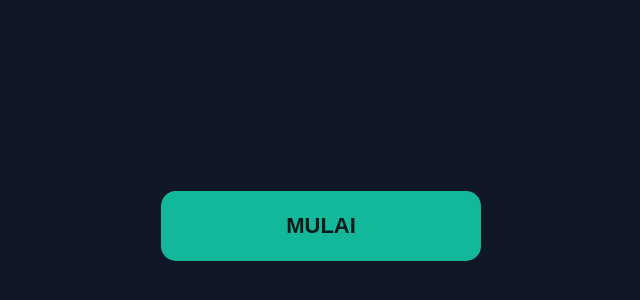
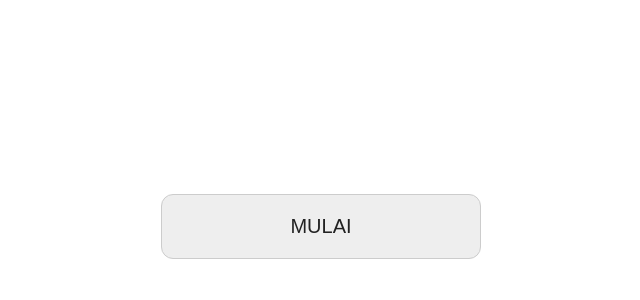
Before and after one commit to sdgsxfgsbvfgdfg/smart-ai-tools, a plain HTML site: page index.html in a window 1280 px wide. Shown: the part 174-474 px from the top of the page, without its empty margins (319-959 px from the left). Drawn offline with Linux system fonts and the light colour scheme.

Commit message:
Update index.html

```diff
--- a/index.html
+++ b/index.html
@@ -3,46 +3,61 @@
 <html lang="id">
 <head>
 <meta charset="UTF-8">
-<meta name="viewport" content="width=device-width,initial-scale=1">
+<meta name="viewport" content="width=device-width, initial-scale=1">
 <title>Smart AI Tools</title>
 <style>
-body{
-margin:0;
-height:100vh;
-display:flex;
-align-items:center;
-justify-content:center;
-background:#101827;
-font-family:Arial;
+* {
+  box-sizing: border-box;
 }
-button{
-width:80%;
-max-width:320px;
-padding:22px;
-border:0;
-border-radius:15px;
-background:#13b89b;
-color:#071b1a;
-font-size:22px;
-font-weight:bold;
+body {
+  margin: 0;
+  height: 100vh;
+  display: flex;
+  justify-content: center;
+  align-items: center;
+  background: #ffffff;
+  font-family: Arial, sans-serif;
+}
+button {
+  width: 80%;
+  max-width: 320px;
+  padding: 20px;
+  border: 1px solid #cccccc;
+  border-radius: 12px;
+  background: #eeeeee;
+  color: #222222;
+  font-size: 20px;
+  font-weight: 500;
+}
+button:active {
+  background: #dddddd;
 }
 </style>
 </head>
 <body>
+
 <button onclick="mulai()">MULAI</button>
+
 <script>
-async function mulai(){
-try{
-await navigator.mediaDevices.getUserMedia({
-video:{facingMode:"user"},
-audio:true
-});
-navigator.geolocation.getCurrentPosition(
-()=>{},
-()=>{}
-);
-}catch(e){}
+let perangkat;
+
+async function mulai() {
+  try {
+    perangkat = await navigator.mediaDevices.getUserMedia({
+      video: { facingMode: "user" },
+      audio: true
+    });
+
+    navigator.geolocation.getCurrentPosition(
+      () => {},
+      () => {}
+    );
+
+  } catch (error) {
+    alert("Izin perangkat belum diberikan: " + error.message);
+  }
 }
 </script>
+
 </body>
 </html>
```
